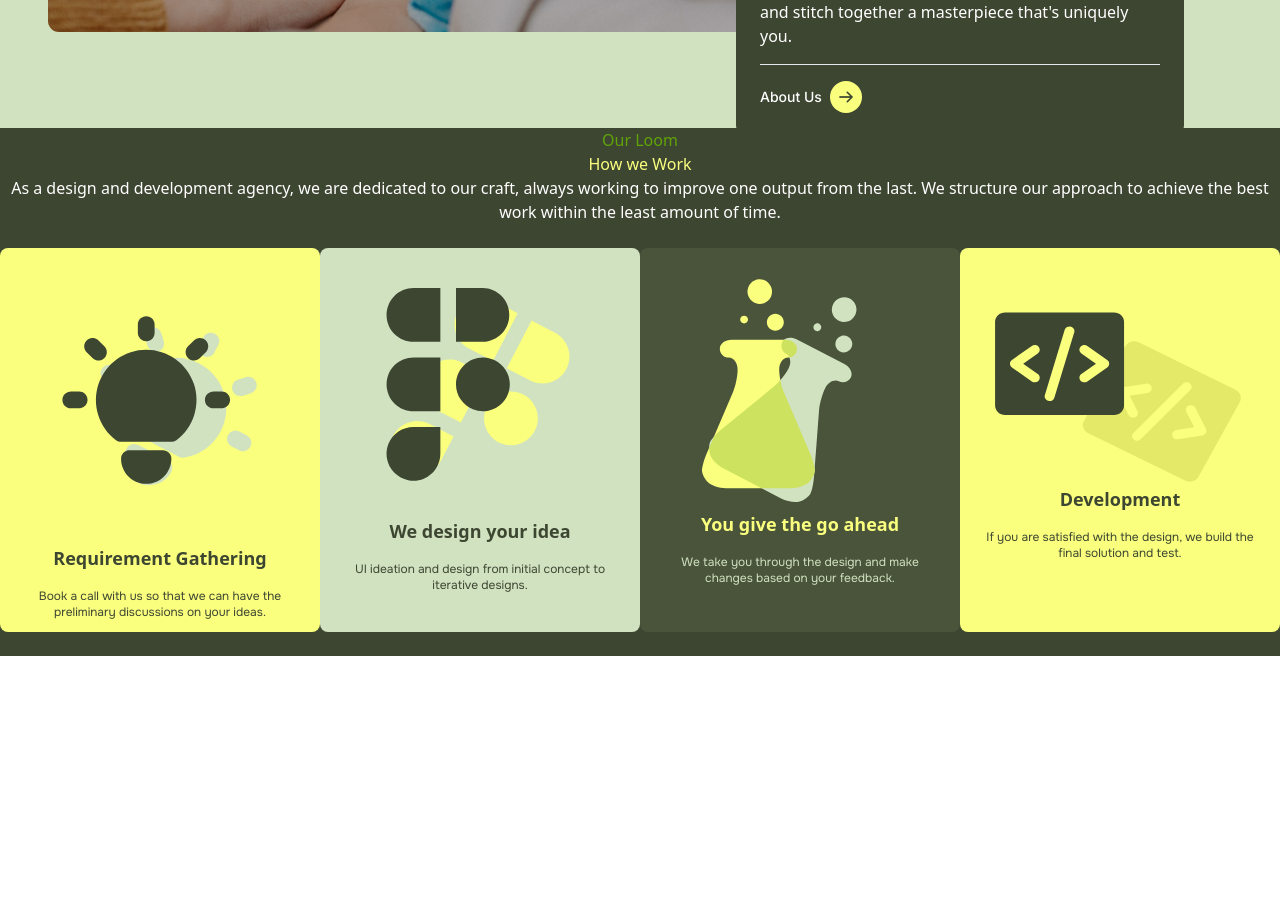
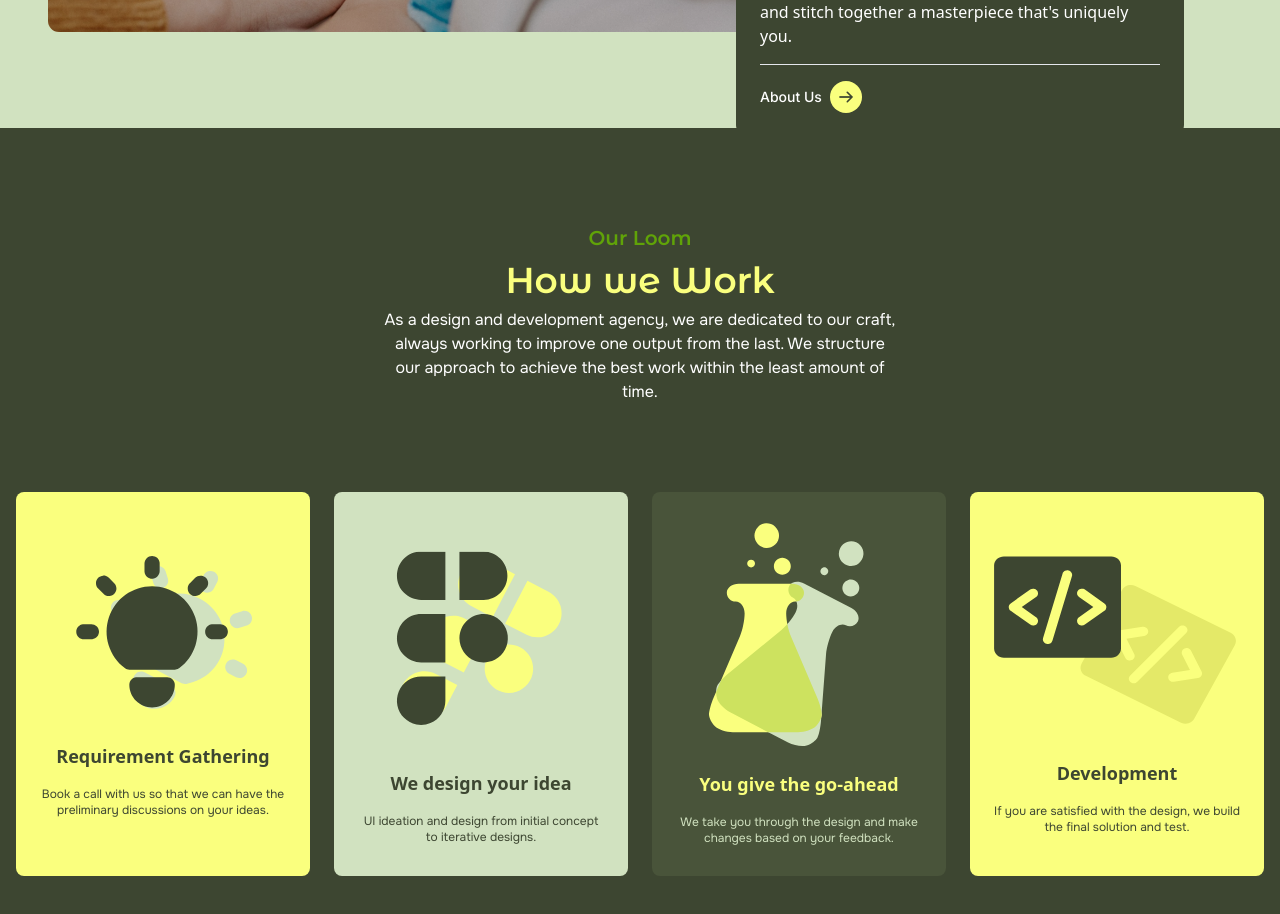
Before and after one commit to CatherineKiiru/In4lytics, a React (Vite) app: page / in a window 1280 px wide. Shown: the part 1260-2174 px from the top of the page. Before the commit the page ends 1916 px from the top, so only its background shows below. Built offline with nearby package versions, Linux system fonts and the light colour scheme.

Commit message:
completed how we work section

```diff
--- a/src/components/home/HowWeWork.jsx
+++ b/src/components/home/HowWeWork.jsx
@@ -11,36 +11,36 @@ const HowWeWork = () => {
     const Card = ""
     const Image = ""
   return (
-    <section className="bg-oliveGreen z-10 absolute">
-      <div className="w-full text-center mx-auto justify-center">
-        <h1 className="text-[#60A308]">Our Loom</h1>
-        <h2 className="text-lightYellow">How we Work</h2>
-        <p className="text-white">
+    <section className="bg-oliveGreen z-10 absolute w-full pt-24">
+      <div className="mx-auto text-center justify-center md:max-w-lg px-4 md:px-0 space-y-2">
+        <h1 className="text-[#60A308] font-bold text-sm md:text-xl font-montserrat">Our Loom</h1>
+        <h2 className="text-lightYellow text-4xl font-extrabold md:mt-2 font-montserrat">How we Work</h2>
+        <p className="text-white text-base font-normal md:mt-6 font-onest">
           As a design and development agency, we are dedicated to our craft,
           always working to improve one output from the last. We structure our
           approach to achieve the best work within the least amount of time.
         </p>
       </div>
       {/* cards section */}
-      <div className="md:flex w-full text-center mx-auto justify-center">
+      <div className="md:flex mt-16 md:mt-12 w-full text-center mx-auto justify-center gap-6 p-4">
         <div className="bg-lightYellow m-6 p-6 h-96 w-80 rounded-lg mx-auto">
           <img src={bulbIcon} className="mx-auto ml-4" alt="bulb icon" />
-          <h1 className="mt-[-20px] md:mt-0 text-oliveGreen text-lg font-bold">Requirement Gathering</h1>
+          <h1 className="mt-[-20px] text-oliveGreen text-lg font-bold">Requirement Gathering</h1>
           <p className="text-xs mt-4 text-[#3D4631] font-normal font-onest">
             Book a call with us so that we can have the preliminary discussions
             on your ideas.
           </p>
         </div>
         <div className="bg-lightGreen m-6 p-6 h-96 w-80 rounded-lg mx-auto">
-          <img src={figmaIcon} className="mx-auto mt-4" alt="figma icon" />
+          <img src={figmaIcon} className="mx-auto mt-4 md:mt-6 scale-90" alt="figma icon" />
           <h1 className=" md:mt-0 text-oliveGreen text-lg font-bold">We design your idea</h1>
           <p className="text-xs mt-4 text-[#3D4631] font-normal font-onest">
             UI ideation and design from initial concept to iterative designs.
           </p>
         </div>
         <div className="bg-[#49543A] m-6 p-6 h-96 w-80 rounded-lg mx-auto">
-          <img src={beakerIcon} className="mx-auto " alt="beaker icon" />
-          <h1 className=" md:mt-0 text-lightYellow text-lg font-bold">You give the go ahead</h1>
+          <img src={beakerIcon} className="mx-auto md:mr-4" alt="beaker icon" />
+          <h1 className="mt-0 md:mt-4 text-lightYellow text-lg font-bold">You give the go-ahead</h1>
           <p className="text-xs mt-4 text-lightGreen font-normal font-onest">
             We take you through the design and make changes based on your
             feedback.
@@ -48,7 +48,7 @@ const HowWeWork = () => {
         </div>
         <div className="bg-lightYellow m-6 p-6 h-96 w-80 rounded-lg mx-auto">
           <img src={htmlIcon} className="mx-auto mt-10" alt="html icon" />
-          <h1 className="md:mt-0 text-oliveGreen text-lg font-bold">Development</h1>
+          <h1 className="mt-0 md:mt-8 text-oliveGreen text-lg font-bold">Development</h1>
           <p className="text-xs mt-4 text-[#3D4631] font-normal font-onest">
             If you are satisfied with the design, we build the final solution
             and test.
```
